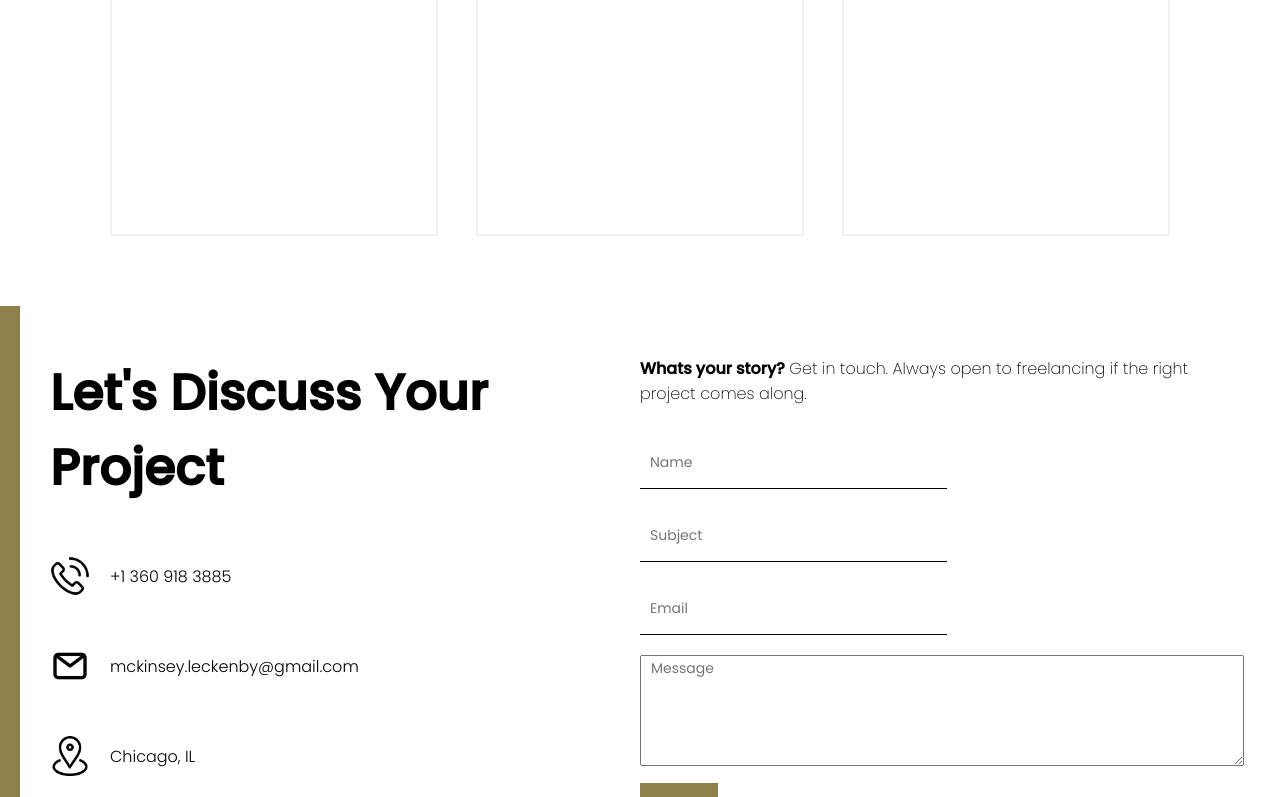
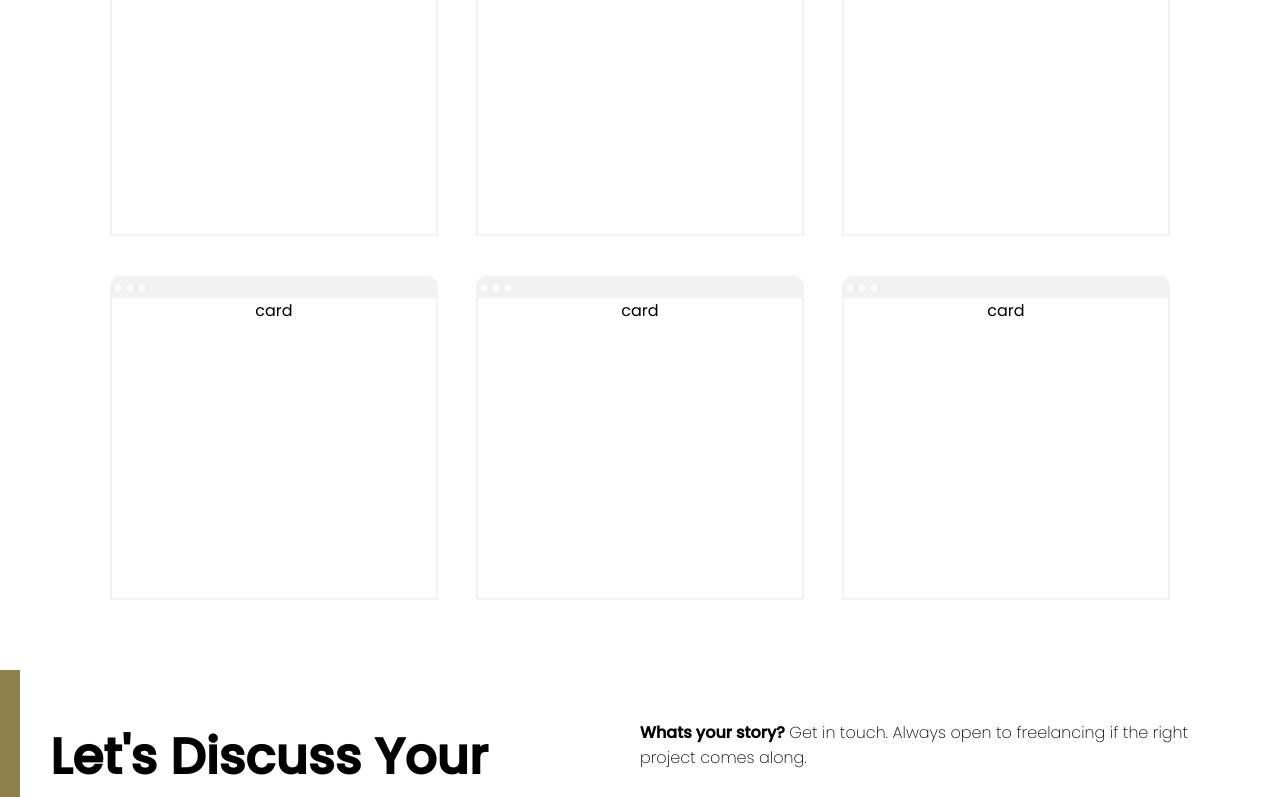
Before and after one commit to mckinsey-leckenby/portfolio, a React (Create React App) app: page / in a window 1280 px wide. Shown: the part 1898-2695 px from the top of the page. Built offline with nearby package versions, Linux system fonts and the light colour scheme.

Commit message:
project cards

```diff
--- a/src/components/productList/ProductList.jsx
+++ b/src/components/productList/ProductList.jsx
@@ -15,6 +15,9 @@ export const ProductList = () => {
         <Product />
         <Product />
         <Product />
+        <Product />
+        <Product />
+        <Product />
 
     </div>
   </div>
```
